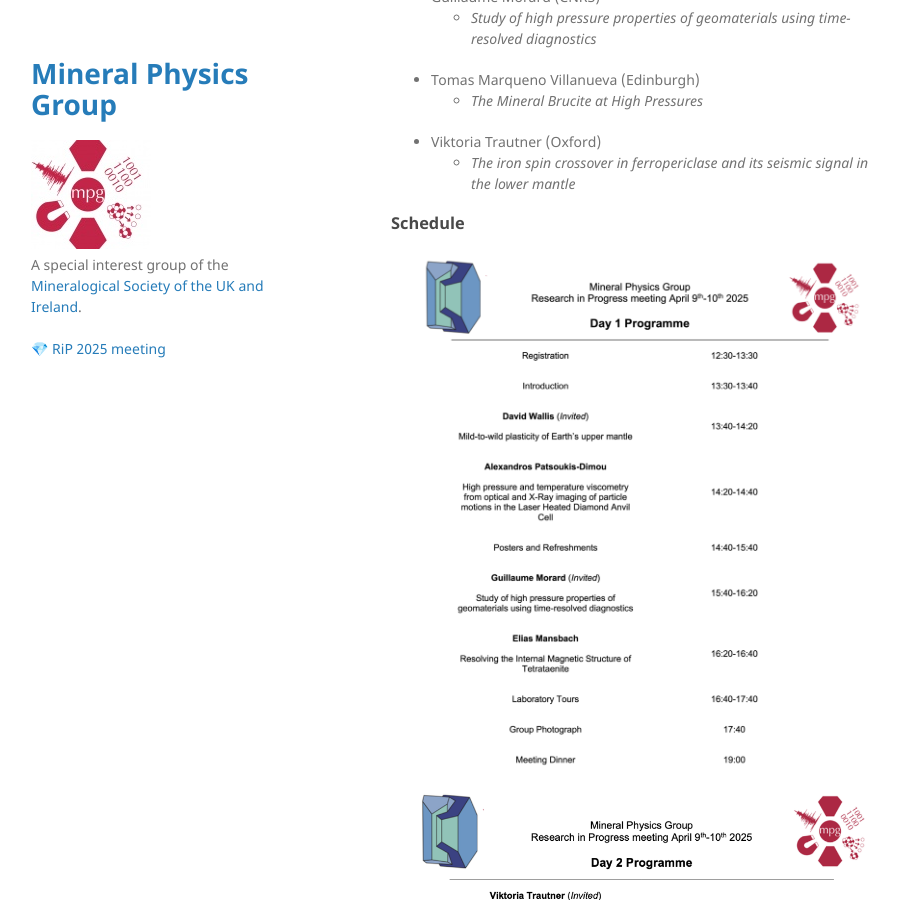
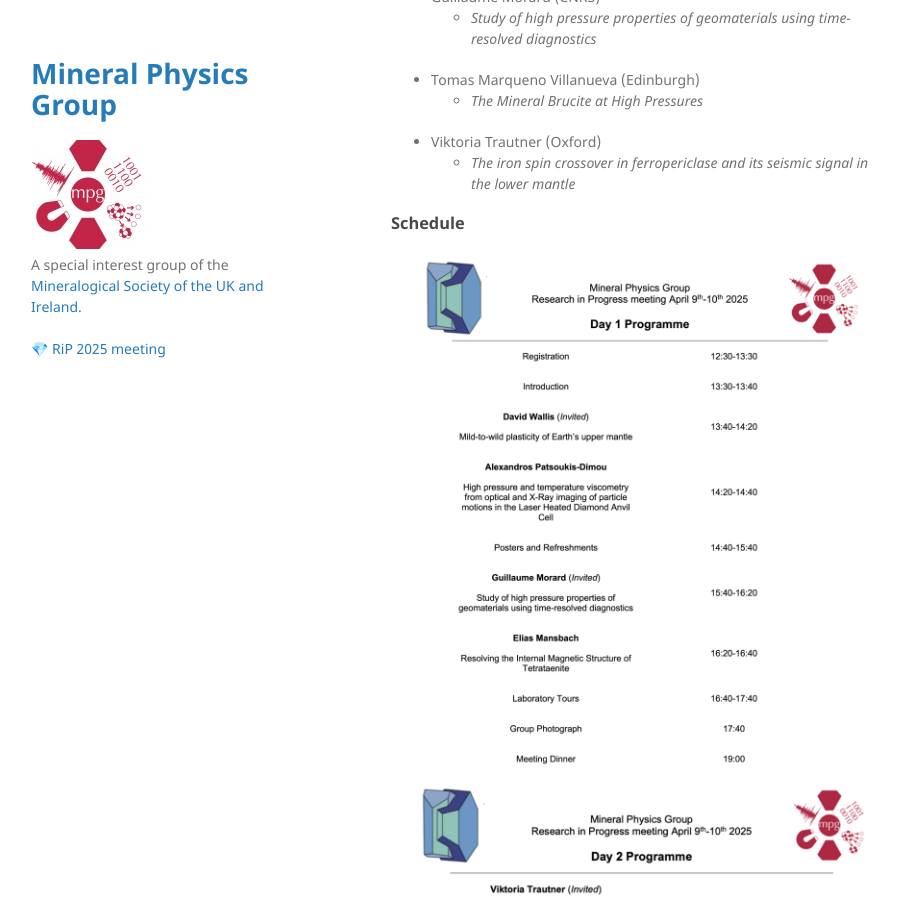
Before and after one commit to MinPhys/MinPhys.github.io, a Jekyll site: the page built from RiP_2025/RiP_2025-programme.md, in a window 1280 px wide and 900 px high, scrolled down 670 px. Shown: the whole window, without its empty margins (179-1078 px from the left). Built offline with Jekyll 4.4.1, drawn with Linux system fonts in a browser that asks for light colours.

Commit message:
Update RiP_2025-programme.md

```diff
--- a/RiP_2025/RiP_2025-programme.md
+++ b/RiP_2025/RiP_2025-programme.md
@@ -28,7 +28,6 @@
   - _The iron spin crossover in ferropericlase and its seismic signal in the lower mantle_
 
 ### Schedule
-![programme1](https://MinPhys.github.io/RiP_2025/assets/programme1_cropped.png)
-![programme2](https://MinPhys.github.io/RiP_2025/assets/programme2_cropped.png)
+![programme](https://MinPhys.github.io/RiP_2025/assets/programmetotal_cropped.png)
 
 ### [List of Abstracts](https://MinPhys.github.io/RiP_2025/assets/RiP25_abstracts.pdf)
```
